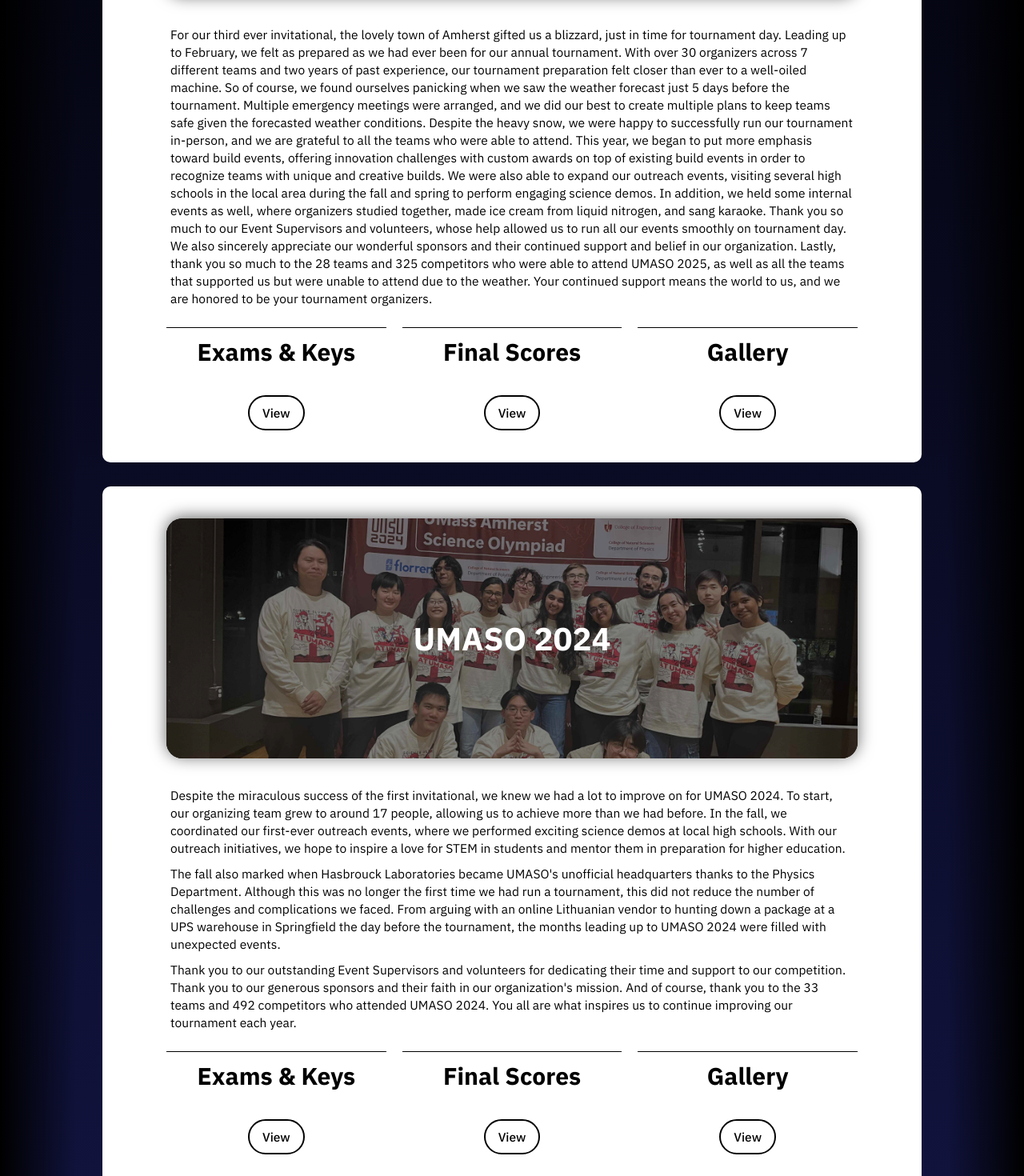
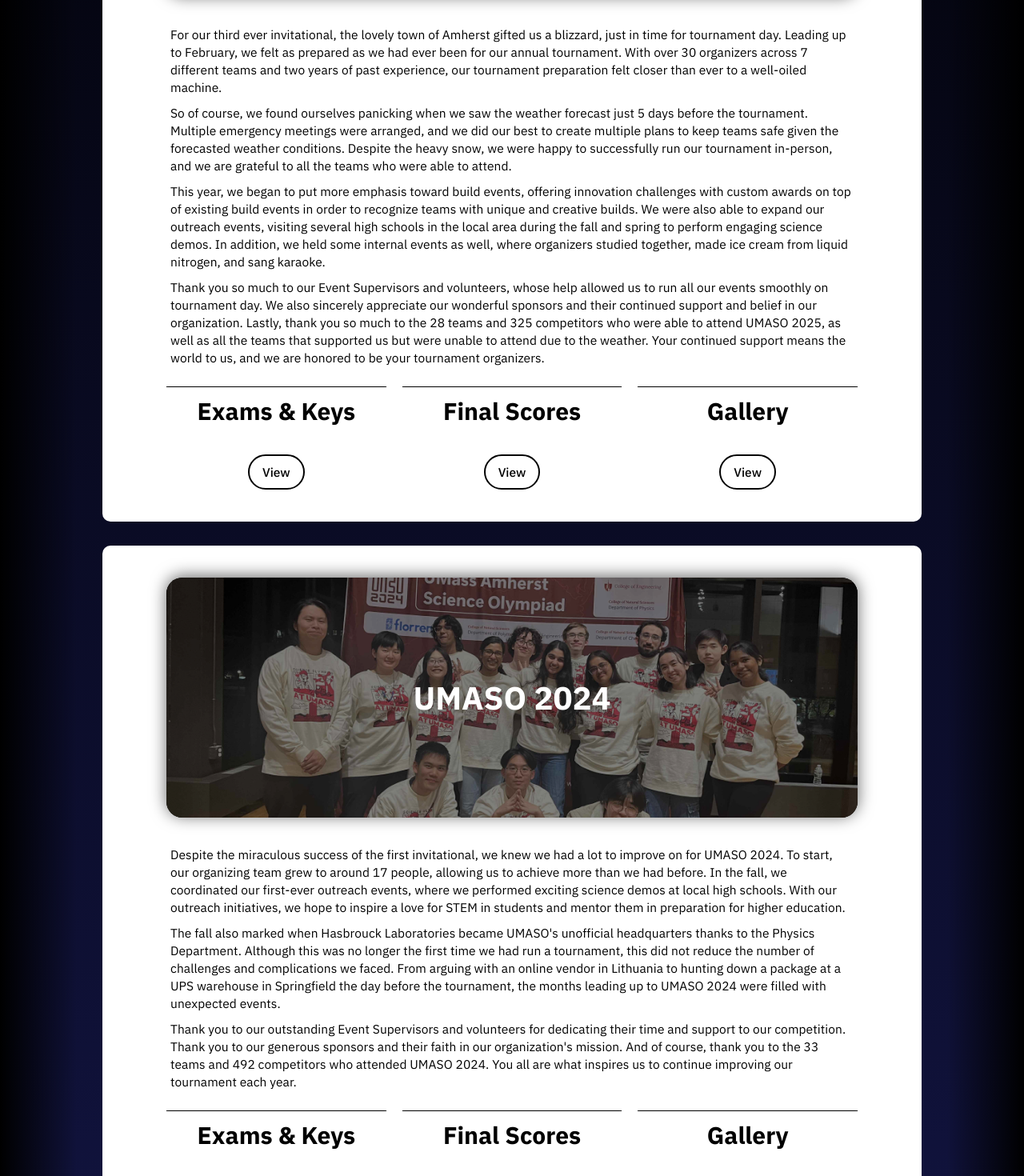
Before and after one commit to UMassSciOly/umaso.org, a plain HTML site: page archive/index.html in a window 1280 px wide. Shown: the part 805-2275 px from the top of the page at 80% size. Drawn offline with nearby package versions, Linux system fonts and the light colour scheme.

Commit message:
i really hope i dont need to make another PR

```diff
--- a/archive/index.html
+++ b/archive/index.html
@@ -141,11 +141,14 @@
             </div>
             <p>
                 For our third ever invitational, the lovely town of Amherst gifted us a blizzard, just in time for tournament day. Leading up to February, we felt as prepared as we had ever been for our annual tournament. With over 30 organizers across 7 different teams and two years of past experience, our tournament preparation felt closer than ever to a well-oiled machine.
-
+            </p>
+            <p>
                 So of course, we found ourselves panicking when we saw the weather forecast just 5 days before the tournament. Multiple emergency meetings were arranged, and we did our best to create multiple plans to keep teams safe given the forecasted weather conditions. Despite the heavy snow, we were happy to successfully run our tournament in-person, and we are grateful to all the teams who were able to attend.
-
+            </p>
+            <p>
                 This year, we began to put more emphasis toward build events, offering innovation challenges with custom awards on top of existing build events in order to recognize teams with unique and creative builds. We were also able to expand our outreach events, visiting several high schools in the local area during the fall and spring to perform engaging science demos. In addition, we held some internal events as well, where organizers studied together, made ice cream from liquid nitrogen, and sang karaoke.
-
+            </p>
+            <p>
                 Thank you so much to our Event Supervisors and volunteers, whose help allowed us to run all our events smoothly on tournament day. We also sincerely appreciate our wonderful sponsors and their continued support and belief in our organization. Lastly, thank you so much to the 28 teams and 325 competitors who were able to attend UMASO 2025, as well as all the teams that supported us but were unable to attend due to the weather. Your continued support means the world to us, and we are honored to be your tournament organizers.
             </p>
             <div class="three-column">
@@ -186,7 +189,7 @@
                 Despite the miraculous success of the first invitational, we knew we had a lot to improve on for UMASO 2024. To start, our organizing team grew to around 17 people, allowing us to achieve more than we had before. In the fall, we coordinated our first-ever outreach events, where we performed exciting science demos at local high schools. With our outreach initiatives, we hope to inspire a love for STEM in students and mentor them in preparation for higher education.
             </p>
             <p>
-                The fall also marked when Hasbrouck Laboratories became UMASO's unofficial headquarters thanks to the Physics Department. Although this was no longer the first time we had run a tournament, this did not reduce the number of challenges and complications we faced. From arguing with an online Lithuanian vendor to hunting down a package at a UPS warehouse in Springfield the day before the tournament, the months leading up to UMASO 2024 were filled with unexpected events.
+                The fall also marked when Hasbrouck Laboratories became UMASO's unofficial headquarters thanks to the Physics Department. Although this was no longer the first time we had run a tournament, this did not reduce the number of challenges and complications we faced. From arguing with an online vendor in Lithuania to hunting down a package at a UPS warehouse in Springfield the day before the tournament, the months leading up to UMASO 2024 were filled with unexpected events.
             </p>
             <p>
                 Thank you to our outstanding Event Supervisors and volunteers for dedicating their time and support to our competition. Thank you to our generous sponsors and their faith in our organization's mission. And of course, thank you to the 33 teams and 492 competitors who attended UMASO 2024. You all are what inspires us to continue improving our tournament each year.
```
